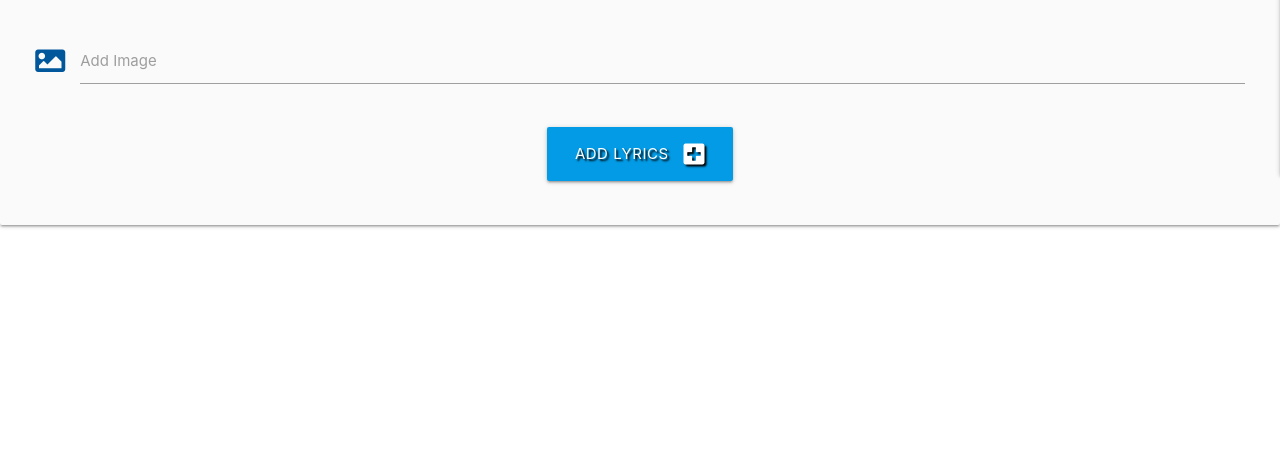
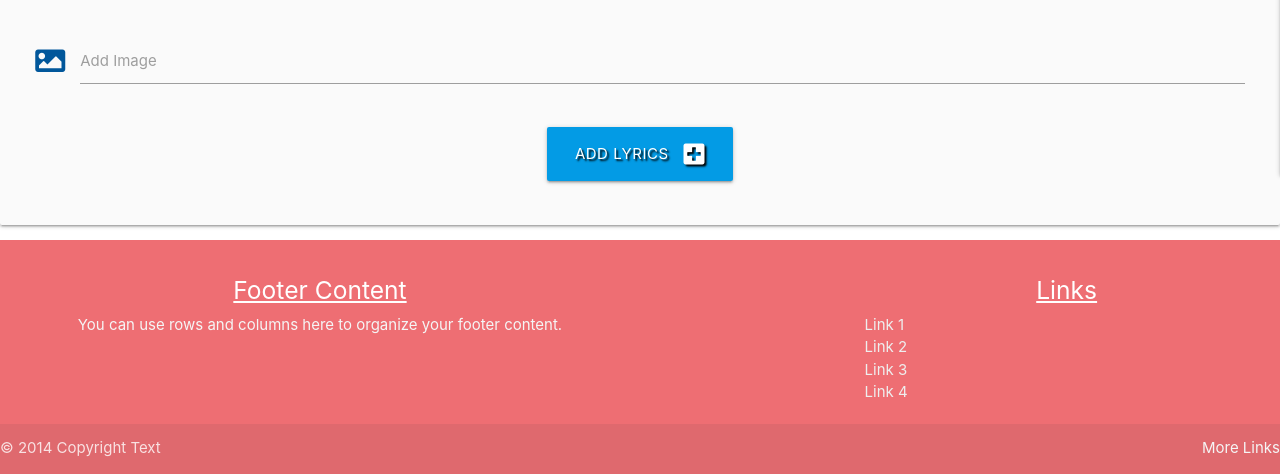
Before and after one commit to J0hn1975/MS3-LyricFinder, a Flask app: page /add_lyrics in a window 1280 px wide. Shown: the part 685-1159 px from the top of the page. Before the commit the page ends 913 px from the top, so only its background shows below. Run offline with Flask 2, Linux system fonts and the light colour scheme; data that the repository does not hold is empty; some libraries are stand-ins or nearby versions; some web fonts are replaced.

Commit message:
Add basic footer to base template

```diff
--- a/templates/base.html
+++ b/templates/base.html
@@ -69,8 +69,39 @@
 
     <main class="container">
     {% block content %}
-    {% endblock %}
+
     </main>
+
+    <div class="container-fluid">
+
+      {% endblock %}
+    </div>
+    <footer class="page-footer">
+      <div class="container">
+        <div class="row">
+          <div class="col l6 s12">
+            <h5 class="white-text">Footer Content</h5>
+            <p class="grey-text text-lighten-4">You can use rows and columns here to organize your footer content.</p>
+          </div>
+          <div class="col l4 offset-l2 s12">
+            <h5 class="white-text">Links</h5>
+            <ul>
+              <li><a class="grey-text text-lighten-3" href="#!">Link 1</a></li>
+              <li><a class="grey-text text-lighten-3" href="#!">Link 2</a></li>
+              <li><a class="grey-text text-lighten-3" href="#!">Link 3</a></li>
+              <li><a class="grey-text text-lighten-3" href="#!">Link 4</a></li>
+            </ul>
+          </div>
+        </div>
+      </div>
+      <div class="footer-copyright">
+        <div class="container">
+        © 2014 Copyright Text
+        <a class="grey-text text-lighten-4 right" href="#!">More Links</a>
+        </div>
+      </div>
+    </footer>
+
 
     <script src="https://code.jquery.com/jquery-3.5.1.min.js"
         integrity="sha256-9/aliU8dGd2tb6OSsuzixeV4y/faTqgFtohetphbbj0=" crossorigin="anonymous"></script>
```
